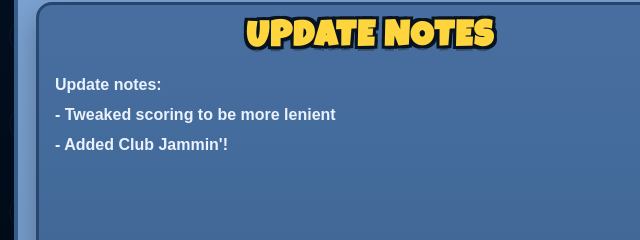
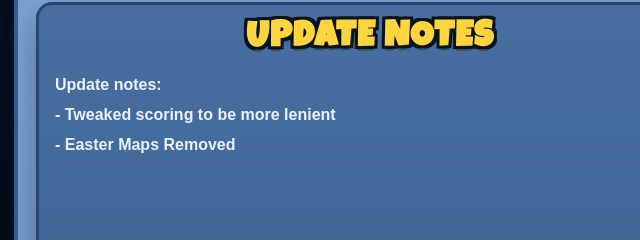
Before and after one commit to B2guessr/play, a plain HTML site: page index.html in a window 1280 px wide. Shown: the part 338-578 px from the top of the page, 0-640 px from the left. Drawn offline with Linux system fonts and the light colour scheme.

Commit message:
Update update notes in index.html

```diff
--- a/index.html
+++ b/index.html
@@ -39,7 +39,7 @@
             <div class="card-copy">
               <p><strong>Update notes:</strong></p>
               <p>- Tweaked scoring to be more lenient</p>
-              <p>- Added Club Jammin'!</p>
+              <p>- Easter Maps Removed</p>
             </div>
             <div class="suggestions-wrap">
               <a class="secondary-btn suggestions-btn" href="https://forms.gle/DT5ftwSBn4qSWGSR9" target="_blank" rel="noopener noreferrer">SUGGEST CHANGES</a>
```
